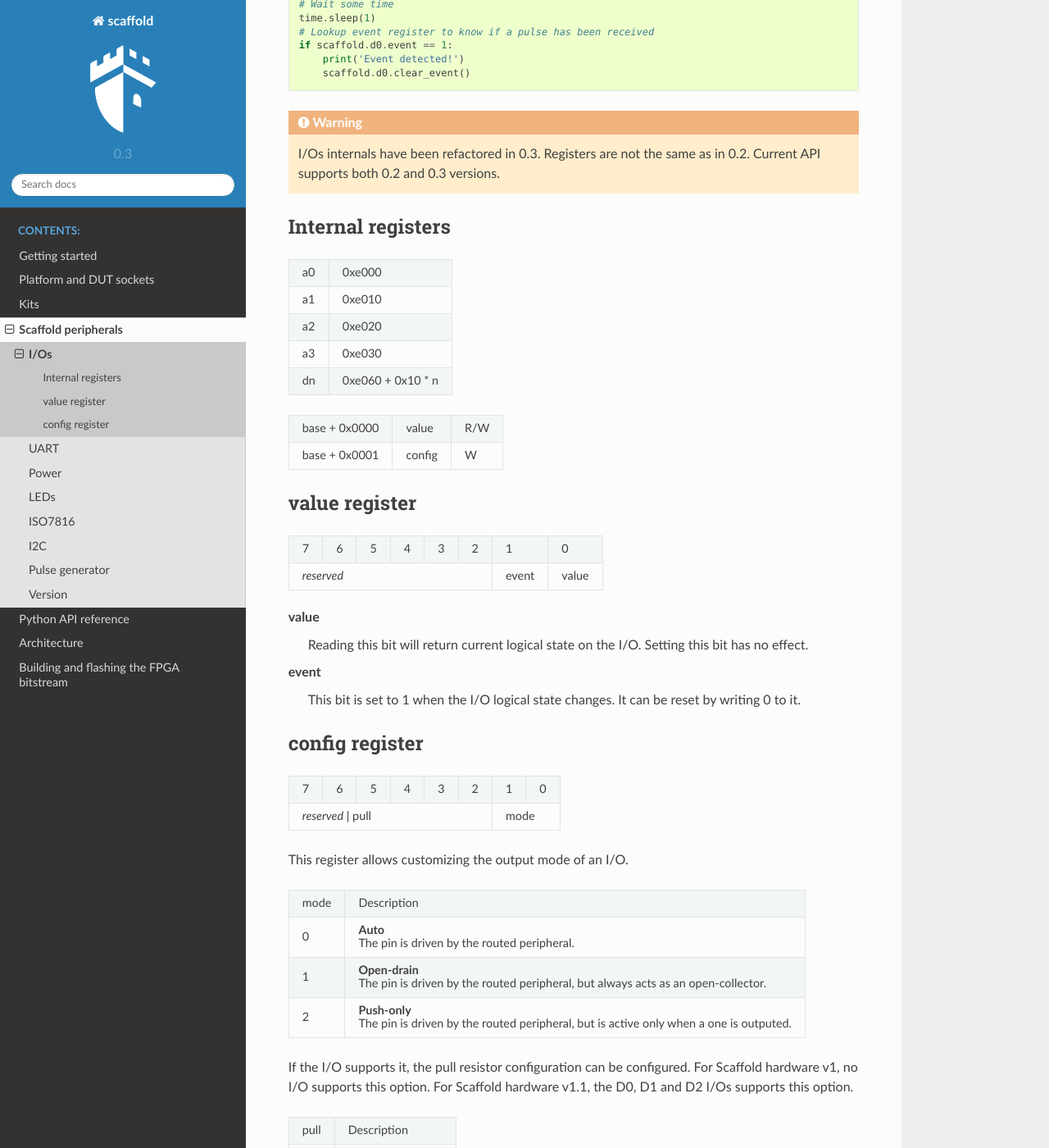
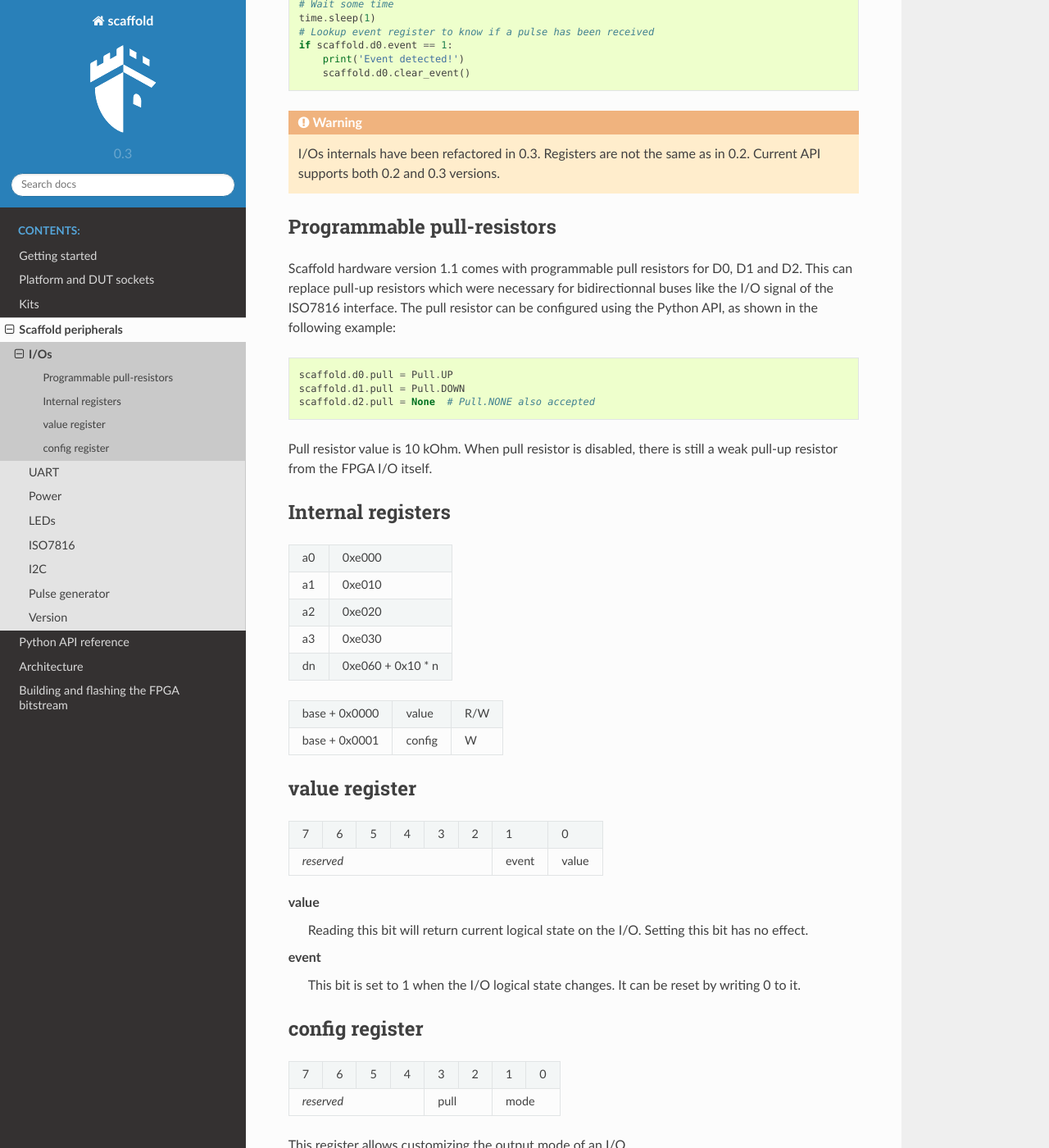
Before and after one commit to Ledger-Donjon/scaffold, a Sphinx documentation site: the page built from docs/ios.rst, in a window 1280 px wide and 1400 px high, scrolled down 811 px. Shown: the whole window at 82% size. Built offline with Sphinx 7.4.7 and the Read the Docs theme 2.0.0, drawn with Linux system fonts in a browser that asks for light colours.

Commit message:
Updated documentation.

```diff
--- a/docs/ios.rst
+++ b/docs/ios.rst
@@ -49,6 +49,24 @@ is detected. This works for short pulses (> 10 ns).
     I/Os internals have been refactored in 0.3. Registers are not the same as in
     0.2. Current API supports both 0.2 and 0.3 versions.
 
+Programmable pull-resistors
+---------------------------
+
+Scaffold hardware version 1.1 comes with programmable pull resistors for D0, D1
+and D2. This can replace pull-up resistors which were necessary for
+bidirectionnal buses like the I/O signal of the ISO7816 interface. The pull
+resistor can be configured using the Python API, as shown in the following
+example:
+
+.. code-block:: python
+
+    scaffold.d0.pull = Pull.UP
+    scaffold.d1.pull = Pull.DOWN
+    scaffold.d2.pull = None  # Pull.NONE also accepted
+
+Pull resistor value is 10 kOhm. When pull resistor is disabled, there is still
+a weak pull-up resistor from the FPGA I/O itself.
+
 Internal registers
 ------------------
 
@@ -93,7 +111,7 @@ config register
 | 7 | 6 | 5 | 4 | 3 | 2 | 1 | 0 |
 +---+---+---+---+---+---+---+---+
 | *reserved*    | pull  | mode  |
-+-----------------------+-------+
++---------------+-------+-------+
 
 This register allows customizing the output mode of an I/O.
 
```
Also changed, not shown: 1 other file.
